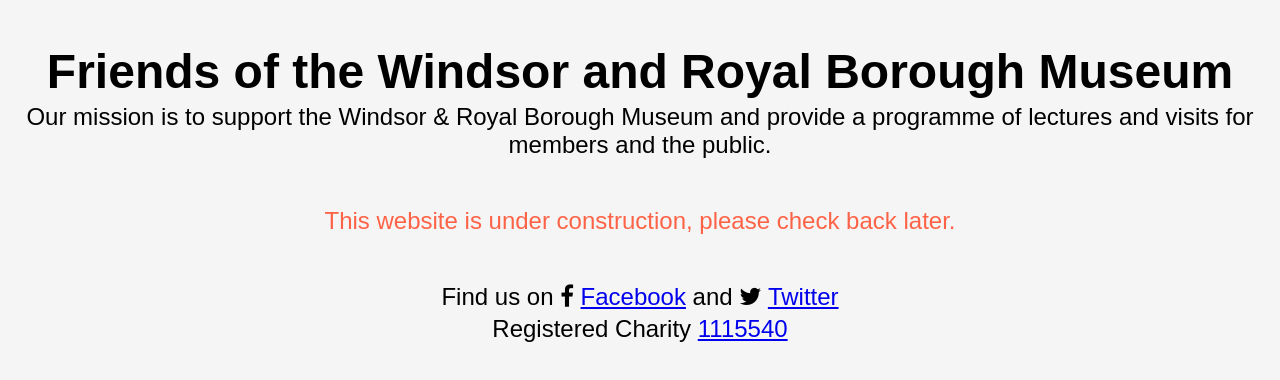
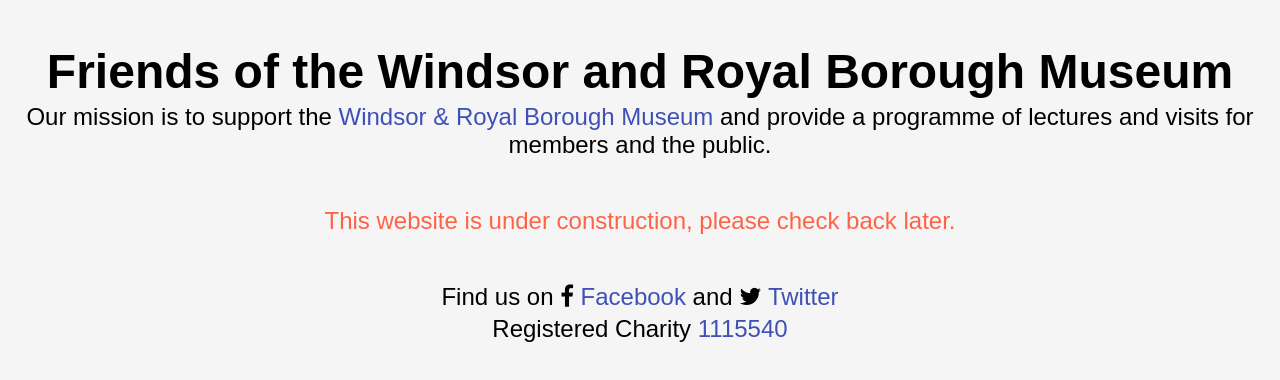
Before and after one commit to MuseumFriends/website, a plain HTML site: page index.html in a window 1280 px wide. Drawn offline with Linux system fonts and the light colour scheme; a web font is replaced by a local one.

Commit message:
Linked to museum website. Changed link colours.

```diff
--- a/index.html
+++ b/index.html
@@ -14,7 +14,7 @@
           Friends of the Windsor and Royal Borough Museum
         </h1>
         <p>
-          Our mission is to support the Windsor &amp; Royal Borough Museum and provide a programme of lectures and visits for members and the public.
+          Our mission is to support the <a href="https://www3.rbwm.gov.uk/info/200199/museums_and_galleries/871/windsor_and_royal_borough_museum">Windsor &amp; Royal Borough Museum</a> and provide a programme of lectures and visits for members and the public.
         </p>
       </header>
       <p class="warning">This website is under construction, please check back later.</p>
--- a/stylesheet.css
+++ b/stylesheet.css
@@ -4,6 +4,22 @@ body {
   font-family: "Franklin Gothic", 'Carrois Gothic', sans-serif;
   font-size: 24px;
   margin: 0;
+}
+
+a {
+  color: #3F51B5;
+  text-decoration: none;
+}
+
+a:hover,
+a:focus {
+  color: #303F9F;
+  text-decoration: underline;
+}
+
+a:active {
+  color: #283593;
+  text-decoration: underline;
 }
 
 main {
```
